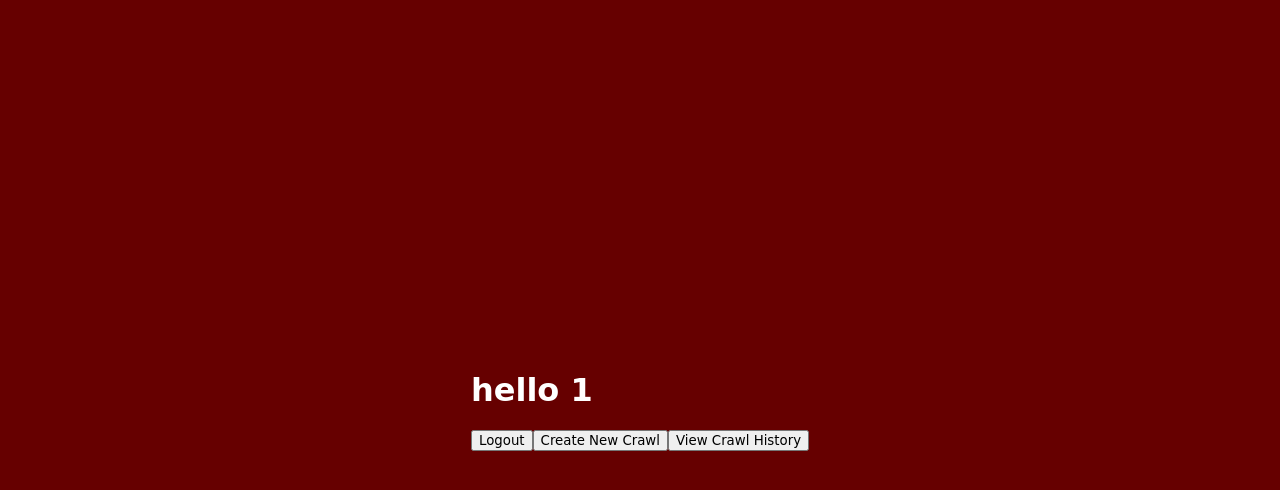
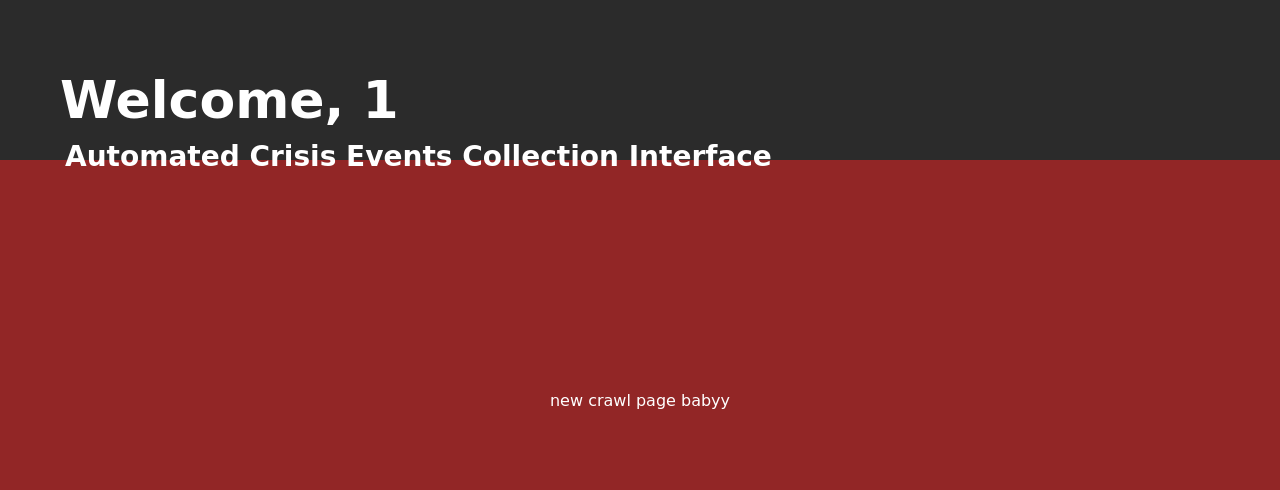
Before and after one commit to jdteaford/cs_4624_web_crawler_and_text_classifier, a React (Create React App) app in the folder client-final/: page /newcrawl in a window 1280 px wide. Before the commit this address led to /. Shown: the top 490 px of the page. Built offline with nearby package versions, Linux system fonts and the light colour scheme; sample sign-in values are in the browser's storage.

Commit message:
banner progress

```diff
--- a/client-final/src/App.js
+++ b/client-final/src/App.js
@@ -8,6 +8,7 @@ import PrivateRoute from './components/PrivateRoute';
 import LandingPage from './pages/Landing';
 import LoginPage from './pages/Login';
 import NewCrawl from './pages/NewCrawl';
+import CrawlHistory from './pages/CrawlHistory';
 
 // function ProtectedRoute({ children }) {
 //   const { isLoggedIn } = useAuth();
@@ -51,7 +52,8 @@ function App() {
         <Route path="/login" element={<LoginPage />} />
         <Route path="/" element={<PrivateRoute><LandingPage /></PrivateRoute>} />
         <Route path="*" element={<Navigate replace to="/" />} />
-        <Route path="/crawl" element={<NewCrawl />}/>
+        <Route path="/newcrawl" element={<NewCrawl />}/>
+        <Route path="/crawlhistory" element={<CrawlHistory />}/>
       </Routes>
     </Router>
   );
--- a/client-final/src/components/Banner.jsx
+++ b/client-final/src/components/Banner.jsx
@@ -1,4 +1,6 @@
-import React from 'react';
+import React,{useState, useEffect} from 'react';
+import {jwtDecode} from 'jwt-decode';
+
 
 const styles = {
     banner: {
@@ -7,8 +9,10 @@ const styles = {
         alignItems: 'center',
         backgroundColor: '#2b2b2b',
         width: '100vw',
-        height: '10vh',
-        position: 'relative',
+        height: '20vh',
+        position: 'fixed', //
+        top:0, //
+        zIndex: 1000 //
     },
     h1: {
         position: 'absolute',
@@ -39,14 +43,35 @@ const styles = {
     }
 };
 
-function Banner({expo, user}) {
+function Banner({expo}) {
+    const [user, setUser] = useState('');
+
+    //assuming i have jwt token in local storage
+    useEffect(() => {
+        const token = localStorage.getItem('token');
+
+        if(token) {
+        const decodedToken = jwtDecode(token);
+        console.log(decodedToken);
+        setUser(decodedToken.sub);
+        }
+    }, []);
+
     return (
         <div style={styles.banner}>
-            <div>
-                <h1 style={styles.h1}>Welcome, {user}</h1>
-                <h2 style={styles.h2}>Automated Crisis Events Collection Interface</h2>
-                <p className="banner__expo">{expo}</p>
-            </div>
+            {user ? (
+                <div>
+                    <h1 style={styles.h1}>Welcome, {user}</h1>
+                    <h2 style={styles.h2}>Automated Crisis Events Collection Interface</h2>
+                    <p className="banner__expo">{expo}</p>
+                </div>
+            ): (
+                <div>
+                    <h1 style={styles.h1}>Welcome </h1>
+                    <h2 style={styles.h2}>Automated Crisis Events Collection Interface</h2>
+                    <p className="banner__expo">{expo}</p>
+                </div>
+            )}
         </div>
     );
 }
--- a/client-final/src/pages/CrawlHistory.jsx
+++ b/client-final/src/pages/CrawlHistory.jsx
@@ -0,0 +1,25 @@
+import React from 'react';
+import Banner from '../components/Banner';
+
+class CrawlHistory extends React.Component {
+
+    constructor(props) {
+        super(props)
+        this.state = {
+            showSignUpFlag: false
+        }
+    }
+
+    render () {
+
+        return (
+        <div>
+        <div className='main'>
+            <Banner />
+            <p>crawl history page babyyyy</p>
+            </div>
+        </div>)
+    }
+}
+
+export default CrawlHistory;
--- a/client-final/src/pages/Landing.jsx
+++ b/client-final/src/pages/Landing.jsx
@@ -27,10 +27,10 @@ function LandingPage() {
         <div>
           <h1>hello {user}</h1>
           <LogoutButton />
-          <Link to="/crawl">
+          <Link to="/newcrawl">
             <button type="new crawl">Create New Crawl</button>
           </Link>
-          <Link>
+          <Link to="/crawlhistory">
             <button type = "crawl history">View Crawl History</button>
           </Link>
         </div>
--- a/client-final/src/pages/Login.jsx
+++ b/client-final/src/pages/Login.jsx
@@ -16,7 +16,7 @@ function AccountSignInForm() {
         event.preventDefault();
 
         try {
-            const response = await fetch('http://localhost:5000/login', {
+            const response = await fetch('http://127.0.0.1:5000/login', {
                 method: 'POST',
                 headers: {
                     'Content-Type': 'application/json',
--- a/client-final/src/pages/NewCrawl.jsx
+++ b/client-final/src/pages/NewCrawl.jsx
@@ -16,7 +16,7 @@ class NewCrawl extends React.Component {
         <div>
         <div className='main'>
             <Banner />
-            <img src='https://hoopdirt.com/wp-content/uploads/2017/05/VT_logo.svg_.png' alt='' />
+            <p>new crawl page babyy</p>
             </div>
         </div>)
     }
```
